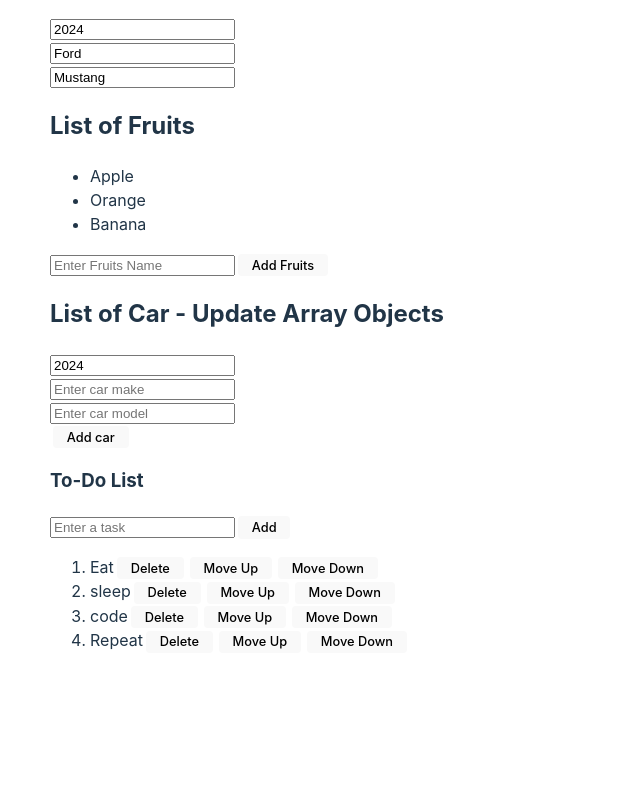
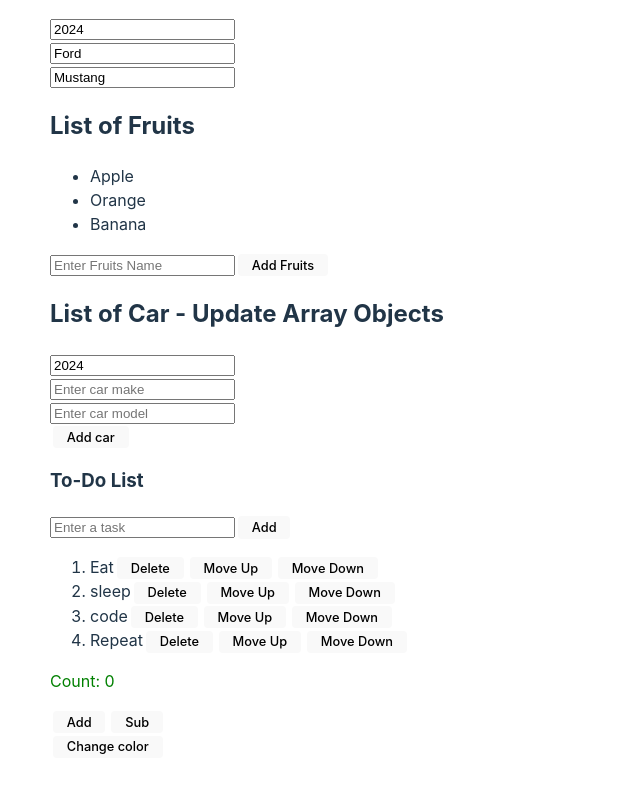
Before and after one commit to Karthikeyan8296/Basics-of-React-JS, a React (Vite) app: page / in a window 1280 px wide. Shown: the part 2647-3439 px from the top of the page, without its empty margins (0-640 px from the left). Before the commit the page ends 3366 px from the top, so only its background shows below. Built offline with nearby package versions, Linux system fonts and the light colour scheme.

Commit message:
UseEffect Basics

```diff
--- a/src/App.jsx
+++ b/src/App.jsx
@@ -17,6 +17,7 @@ import UpdateObjects from "./components/UpdateObjects";
 import UpdateStateArray from "./components/UpdateStateArray";
 import UpdateArrayObjects from "./components/UpdateArrayObjects";
 import TodoApp from "./components/TodoApp";
+import UseEffectHook from "./components/UseEffectHook";
 
 function App() {
   const fruits = [
@@ -61,6 +62,8 @@ function App() {
       <UpdateArrayObjects />
 
       <TodoApp />
+
+      <UseEffectHook />
     </>
   );
 }
--- /dev/null
+++ b/src/components/UseEffectHook.jsx
@@ -0,0 +1,34 @@
+import { React, useState, useEffect } from "react";
+
+const UseEffectHook = () => {
+  const [count, setCount] = useState(0);
+  const [color, setColor] = useState("green");
+
+  useEffect(() => {
+    document.title = `Count: ${count} ${color}`; //function//
+  }, [count]); //dependances//
+
+  const handleAddCount = () => {
+    setCount((prevCount) => prevCount + 1);
+  };
+
+  const handleSubCount = () => {
+    setCount((prevCount) => prevCount - 1);
+  };
+
+  const changeColor = () => {
+    setColor((prevColor) => (prevColor === "green" ? "red" : "green"));
+  };
+
+  return (
+    <div>
+      <p style={{ color: color }}>Count: {count}</p>
+      <button onClick={handleAddCount}>Add</button>
+      <button onClick={handleSubCount}>Sub</button>
+      <br />
+      <button onClick={changeColor}>Change color</button>
+    </div>
+  );
+};
+
+export default UseEffectHook;
```
